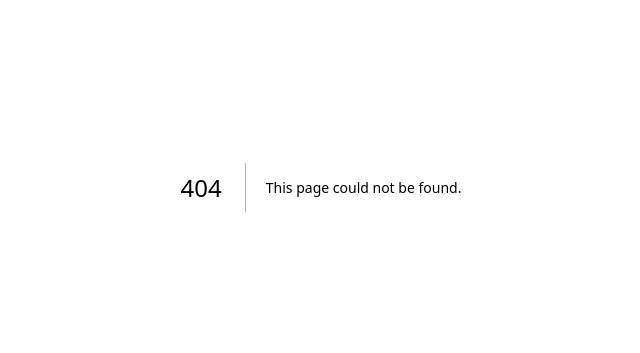
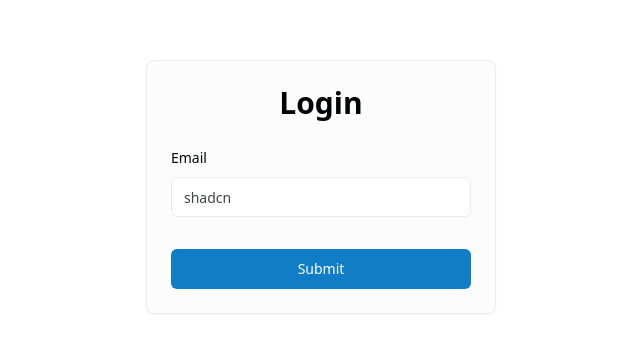
Before and after one commit to ansarisaqlain987/next-simple-invoice-generator, a Next.js app: page /login in a window 1280 px wide. Before the commit this address had no page. Shown: the part 213-566 px from the top of the page, without its empty margins (319-959 px from the left). Built offline with nearby package versions, Linux system fonts and the light colour scheme.

Commit message:
added login page

```diff
--- /dev/null
+++ b/src/app/login/page.tsx
@@ -0,0 +1,78 @@
+"use client"
+import { Button } from "@/components/ui/button"
+import { Input } from "@/components/ui/input"
+import { Label } from "@/components/ui/label"
+import { zodResolver } from "@hookform/resolvers/zod"
+import { useForm } from "react-hook-form"
+import { z } from "zod"
+import {
+  Form,
+  FormControl,
+  FormDescription,
+  FormField,
+  FormItem,
+  FormLabel,
+  FormMessage,
+} from "@/components/ui/form"
+import { Card, CardContent, CardHeader, CardTitle } from "@/components/ui/card"
+
+const formSchema = z.object({
+  email: z.string().min(3, {
+    message: "Email must be at least 2 characters.",
+  }).refine((val) => /^[\w-\.]+@([\w-]+\.)+[\w-]{2,4}$/.test(val ?? ""), "Please enter a valid email address"),
+})
+
+export function Dashboard() {
+  const form = useForm<z.infer<typeof formSchema>>({
+    resolver: zodResolver(formSchema),
+    defaultValues: {
+      email: "",
+    },
+  })
+
+  // 2. Define a submit handler.
+  function onSubmit(values: z.infer<typeof formSchema>) {
+    // Do something with the form values.
+    // ✅ This will be type-safe and validated.
+    console.log(values)
+  }
+  return (
+    <div className="w-full h-full flex justify-center">
+      <div className="flex items-center justify-center py-12">
+        <div className="mx-auto grid w-[350px] gap-6">
+          <Card>
+            <CardHeader>
+              <div className="grid gap-2 text-center">
+                <h1 className="text-3xl font-bold">Login</h1>
+              </div>
+            </CardHeader>
+            <CardContent>
+              <div className="grid gap-4">
+                <Form {...form}>
+                  <form onSubmit={form.handleSubmit(onSubmit)} className="space-y-8">
+                    <FormField
+                      control={form.control}
+                      name="email"
+                      render={({ field }) => (
+                        <FormItem>
+                          <FormLabel>Email</FormLabel>
+                          <FormControl>
+                            <Input placeholder="shadcn" {...field} />
+                          </FormControl>
+                          <FormMessage className="text-xs" />
+                        </FormItem>
+                      )}
+                    />
+                    <Button type="submit" className="w-full">Submit</Button>
+                  </form>
+                </Form>
+              </div>
+            </CardContent>
+          </Card>
+        </div>
+      </div>
+    </div>
+  )
+}
+
+export default Dashboard
```
Also changed, not shown: package.json (+6 -1 lines), 1 other file (tests, documents, lock files or other folders).
